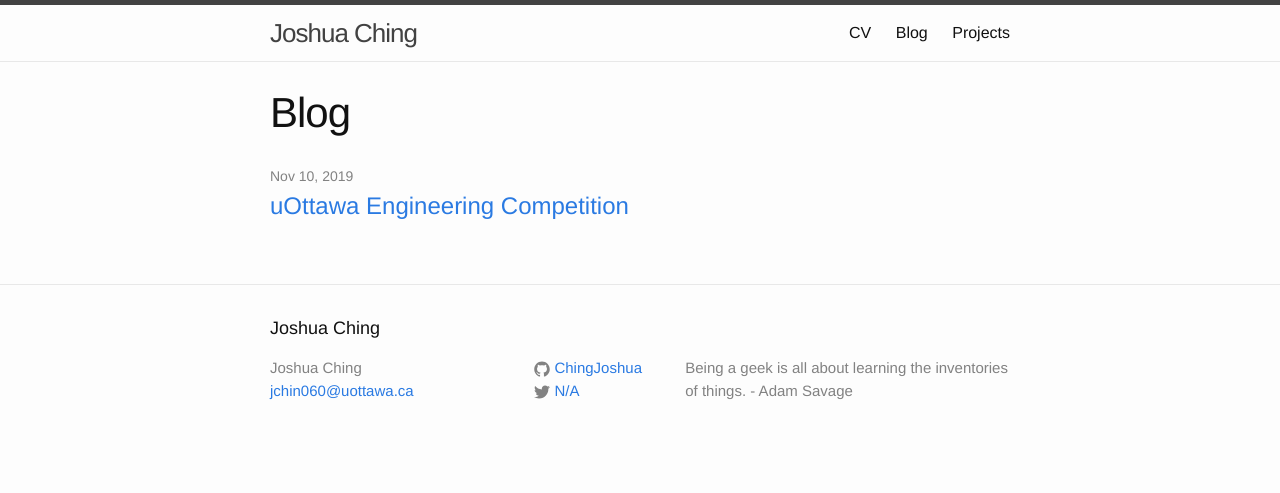
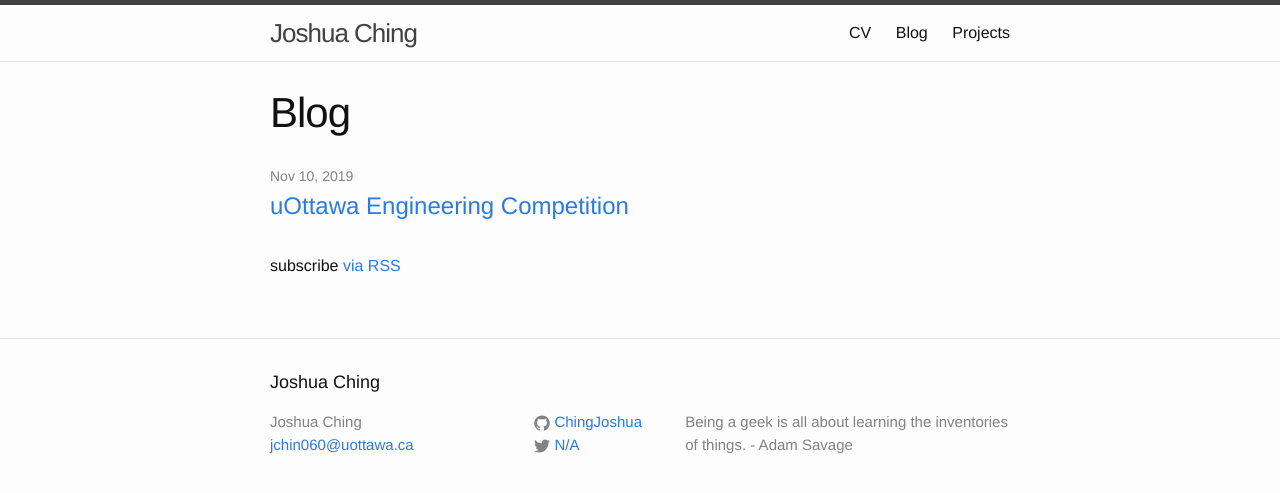
Before and after one commit to ChingJoshua/ChingJoshua.github.io, a Jekyll site: the page built from blog.md, in a window 1280 px wide. Shown: the top 493 px of the page. Built offline with Jekyll 4.4.1, drawn with Linux system fonts in a browser that asks for light colours.

Commit message:
Decluttering index, adding RSS thing to Blog

```diff
--- a/blog.md
+++ b/blog.md
@@ -15,3 +15,5 @@ permalink: /blog/
       </li>
     {% endfor %}
 </ul>
+
+<p class="rss-subscribe">subscribe <a href="{{ "/feed.xml" | prepend: site.baseurl }}">via RSS</a></p>
```
Also changed, not shown: index.html (+1 -38 lines).
